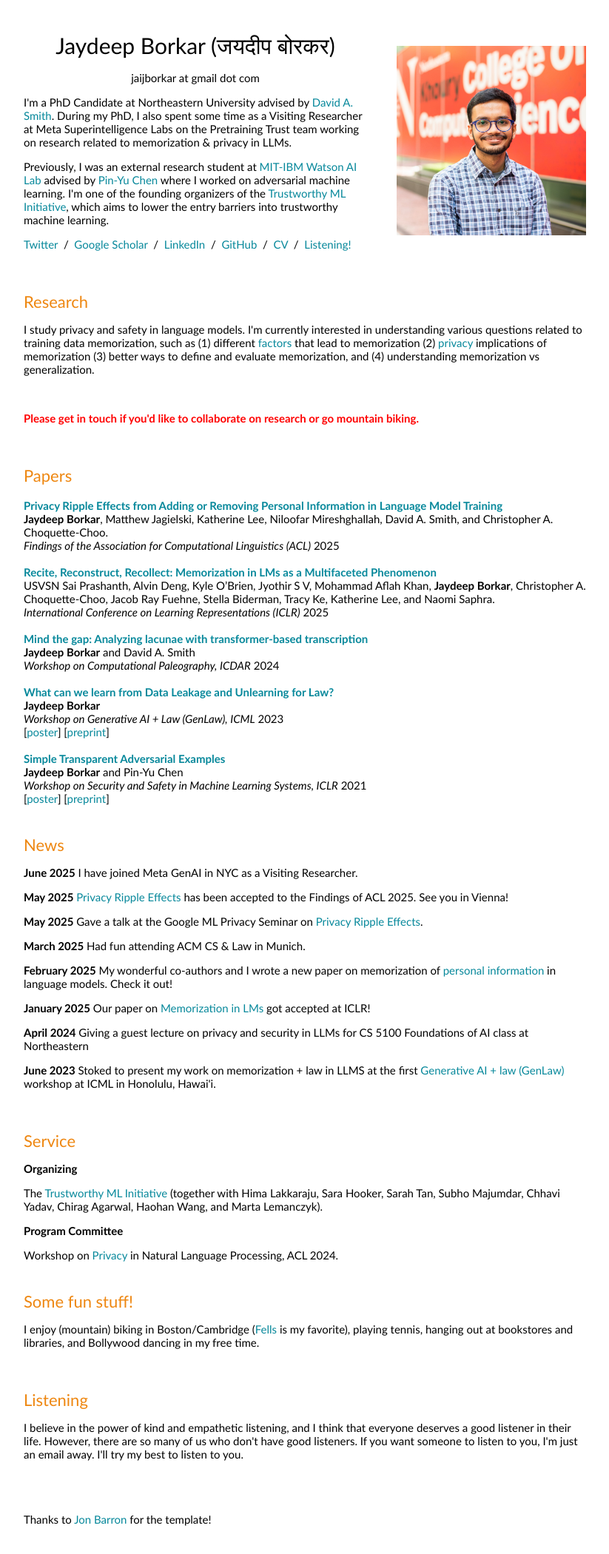
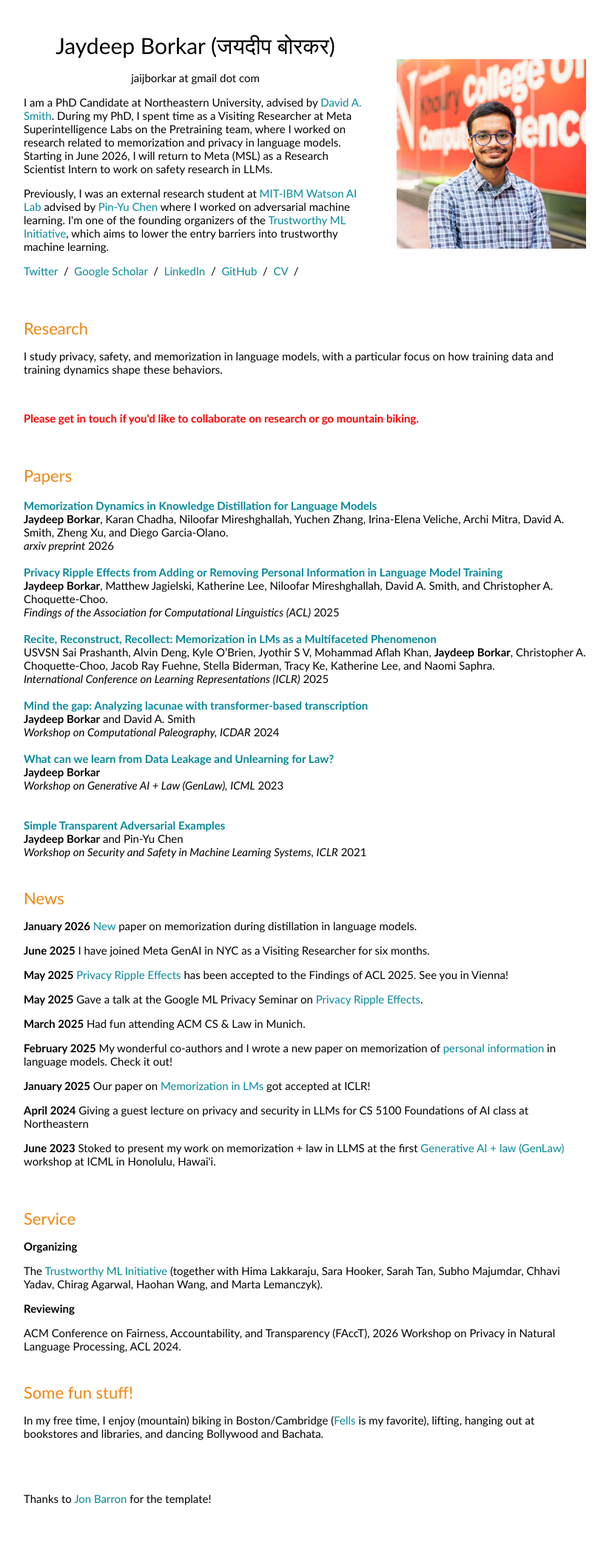
Before and after one commit to jaydeepborkar/jaydeepborkar.github.io, a plain HTML site: page index.html in a window 1280 px wide. Shown: the whole page at 74% size, without its empty margins (228-1051 px from the left). After the commit the page ends 2077 px from the top, so only its background shows below. Drawn offline with Linux system fonts and the light colour scheme.

Commit message:
Update index.html

```diff
--- a/index.html
+++ b/index.html
@@ -27,8 +27,12 @@
                 <name>Jaydeep Borkar (जयदीप बोरकर)</name>
               </p>
               <p style="text-align:center">jaijborkar at gmail dot com</p>
-               <p>I'm a PhD Candidate at Northeastern University advised by <a href="https://www.khoury.northeastern.edu/home/dasmith/#__utma=72955916.1558505232.1704051253.1706813377.1706833817.39&__utmb=72955916.18.10.1706833817&__utmc=72955916&__utmx=-&__utmz=72955916.1706659698.34.15.utmcsr=google|utmccn=(organic)|utmcmd=organic|utmctr=(not%20provided)&__utmv=-&__utmk=246086914" target="blank">David A. Smith</a>.
-                  During my PhD, I also spent some time as a Visiting Researcher at Meta Superintelligence Labs on the Pretraining Trust team working on research related to memorization & privacy in LLMs.</p>
+              <p>
+               I am a PhD Candidate at Northeastern University, advised by
+               <a href="https://www.khoury.northeastern.edu/home/dasmith/" target="_blank">David A. Smith</a>.
+               During my PhD, I spent time as a Visiting Researcher at Meta Superintelligence Labs on the Pretraining team, where I worked on research related to memorization and privacy in language models.
+               Starting in June 2026, I will return to Meta (MSL) as a Research Scientist Intern to work on safety research in LLMs.
+               </p>
 
                <p>Previously, I was an external research student at <a href="https://mitibmwatsonailab.mit.edu/" target="blank">MIT-IBM Watson AI Lab</a> advised by <a href="https://sites.google.com/site/pinyuchenpage/home" target="blank">Pin-Yu Chen</a> where I worked on adversarial machine learning.
               I'm one of the founding organizers of the <a href="https://www.trustworthyml.org/" target="blank">Trustworthy ML Initiative</a>, which aims to lower the entry barriers into trustworthy machine learning.</p>
@@ -42,7 +46,7 @@
                 <a href="https://www.linkedin.com/public-profile/in/jaydeep-borkar-579661141/?challengeId=AQGTto3-W4zgrgAAAXOlO60BSk1SUXASu8Y2wV8BLJvV_BbUwc8JjOYpamkPjAPGwZg2YjC60D5_eAfLw08J09wJpgE9UY3Jlg&submissionId=8c88e4c6-01dc-2616-008e-44914a7ed72f" target="blank">LinkedIn</a> &nbsp/&nbsp
                 <a href="https://github.com/jaydeepborkar" target="blank">GitHub</a> &nbsp/&nbsp
                 <a href="CV.pdf" target="blank">CV</a> &nbsp/&nbsp
-                <a href="#listening">Listening!</a>
+
 
               </p>
             </td>
@@ -59,11 +63,9 @@
           <tr>
           <td style="padding:20px;width:100%;vertical-align:middle">
             <heading>Research</heading>
-            <p>
-             I study privacy and safety in language models. I'm currently interested in understanding various questions related to training data memorization, such as
-            (1) different <a href="https://arxiv.org/abs/2406.17746" target="blank">factors</a> that lead to memorization (2) <a href="https://arxiv.org/abs/2502.15680" target="blank">privacy</a> implications of memorization (3) better ways to define and evaluate memorization, and (4) understanding memorization vs generalization.
-
-              </p>
+             <p>
+            I study privacy, safety, and memorization in language models, with a particular focus on how training data and training dynamics shape these behaviors.
+               </p>
              <br>
               <b><p style="color:red;">Please get in touch if you'd like to collaborate on research or go mountain biking.</p></b>
 
@@ -77,6 +79,14 @@
           <tr>
           <td style="padding:20px;width:100%;vertical-align:middle">
             <heading>Papers</heading>
+             <br>
+             <br>
+             <a href="https://arxiv.org/pdf/2601.15394" target="blank"><b>Memorization Dynamics in Knowledge Distillation for Language Models</b></a>
+             <br>
+             <b>Jaydeep Borkar</b>, Karan Chadha, Niloofar Mireshghallah, Yuchen Zhang, Irina-Elena Veliche, Archi Mitra, David A. Smith, Zheng Xu, and Diego Garcia-Olano.
+             <br>
+             <i>arxiv preprint</i> 2026
+
              <br>
              <br>
              <a href="https://arxiv.org/abs/2502.15680" target="blank"><b>Privacy Ripple Effects from Adding or Removing Personal Information in Language Model Training</b></a>
@@ -105,25 +115,24 @@
 
              <br>
              <br>
-             <a href="https://genlaw.github.io/CameraReady/12.pdf" target="blank"><b>What can we learn from Data Leakage and Unlearning for Law?</b></a>
+             <a href="https://arxiv.org/abs/2307.10476" target="blank"><b>What can we learn from Data Leakage and Unlearning for Law?</b></a>
              <br>
              <b>Jaydeep Borkar</b>
              <br>
              <i>Workshop on Generative AI + Law (GenLaw), ICML</i> 2023
              <br>
-             [<a href="GenLaw_poster.pdf" target="blank">poster</a>] [<a href="https://arxiv.org/abs/2307.10476" target="blank">preprint</a>]
 
 
 
              <br>
              <br>
-             <a href="https://aisecure-workshop.github.io/aml-iclr2021/papers/48.pdf" target="blank"><b>Simple Transparent Adversarial Examples</b></a>
+             <a href="https://arxiv.org/abs/2105.09685" target="blank"><b>Simple Transparent Adversarial Examples</b></a>
              <br>
              <b>Jaydeep Borkar</b> and Pin-Yu Chen
              <br>
              <i>Workshop on Security and Safety in Machine Learning Systems, ICLR</i> 2021
              <br>
-             [<a href="STARS_poster.pdf" target="blank">poster</a>] [<a href="https://arxiv.org/abs/2105.09685" target="blank">preprint</a>]
+
           </td>
         </tr>
       </tbody></table>
@@ -141,7 +150,9 @@
             <tr>
             <td style="padding:20px;width:100%;vertical-align:middle">
               <heading>News</heading>
-                <p><b>June 2025</b> I have joined Meta GenAI in NYC as a Visiting Researcher.</p>
+                <p><b>January 2026</b> <a href="https://arxiv.org/pdf/2601.15394" target="blank">New</a> paper on memorization during distillation in language models.</p>
+
+                <p><b>June 2025</b> I have joined Meta GenAI in NYC as a Visiting Researcher for six months.</p>
 
                <p><b>May 2025</b> <a href= "https://arxiv.org/pdf/2502.15680" target="blank">Privacy Ripple Effects</a> has been accepted to the Findings of ACL 2025. See you in Vienna!</p>
 
@@ -178,8 +189,9 @@
               <p><b>Organizing</b></p>
               The <a href="https://www.trustworthyml.org/" target="blank">Trustworthy ML Initiative</a> (together with Hima Lakkaraju, Sara Hooker, Sarah Tan, Subho Majumdar, Chhavi Yadav, Chirag Agarwal, Haohan Wang, and Marta Lemanczyk).
 
-             <p><b>Program Committee</b></p>
-             Workshop on <a href="https://sites.google.com/view/privatenlp/home" target="blank">Privacy</a> in Natural Language Processing, ACL 2024.
+             <p><b>Reviewing</b></p>
+               ACM Conference on Fairness, Accountability, and Transparency (FAccT), 2026
+               Workshop on Privacy in Natural Language Processing, ACL 2024.
 
 
             </td></tr></tbody></table>
@@ -190,23 +202,14 @@
         <tr>
         <td style="padding:20px;width:100%;vertical-align:middle">
           <heading>Some fun stuff!</heading>
-           <p>I enjoy (mountain) biking in Boston/Cambridge (<a href="https://www.mass.gov/locations/middlesex-fells-reservation" target="blank">Fells</a> is my favorite), playing tennis, hanging out at bookstores and libraries, and Bollywood dancing in my free time.</p>
+           <p>In my free time, I enjoy (mountain) biking in Boston/Cambridge (<a href="https://www.mass.gov/locations/middlesex-fells-reservation" target="blank">Fells</a> is my favorite), lifting, hanging out at bookstores and libraries, and dancing Bollywood and Bachata.</p>
 
 
 
         </td></tr></tbody></table>
 
 
-         <table id="listening" style="width:100%;border:0px;border-spacing:0px;border-collapse:separate;margin-right:auto;margin-left:auto;"><tbody>
-        <tr>
-        <td style="padding:20px;width:100%;vertical-align:middle">
-          <heading>Listening</heading>
-           <p>I believe in the power of kind and empathetic listening, and I think that everyone deserves a good listener in their life.
-              However, there are so many of us who don't have good listeners. If you want someone to listen to you, I'm just an email away. I'll try my best to listen to you.</p>
 
-
-
-        </td></tr></tbody></table>
 
 
 
```
